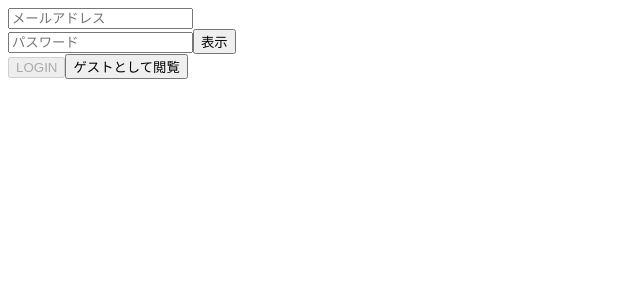
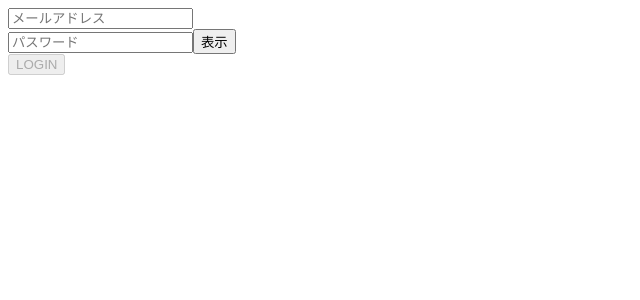
Before and after one commit to karin-tamura/tamura_karin_portfolio, a Next.js app: page /login in a window 1280 px wide. Shown: the top 300 px of the page, without its empty margins (0-640 px from the left). Built offline with nearby package versions, Linux system fonts and the light colour scheme.

Commit message:
fix:認証機能

```diff
--- a/package.json
+++ b/package.json
@@ -5,7 +5,7 @@
     "start": "next start"
   },
   "dependencies": {
-    "firebase": "^11.8.1",
+    "firebase": "^11.9.0",
     "firebase-admin": "^13.4.0",
     "next": "^15.3.3",
     "react": "^19.1.0",
--- a/src/features/auth/components/LoginForm.tsx
+++ b/src/features/auth/components/LoginForm.tsx
@@ -2,45 +2,29 @@
 
 import { useState } from 'react'
 import { useRouter } from 'next/navigation'
-import { signInWithEmailAndPassword, signInAnonymously } from 'firebase/auth'
+import { signInWithEmailAndPassword } from 'firebase/auth'
 import { auth } from '@/lib/firebase'
 
 export function LoginForm() {
   const [email, setEmail] = useState('')
   const [password, setPassword] = useState('')
   const [showPassword, setShowPassword] = useState(false)
-  const [error, setError] = useState('')
   const [loading, setLoading] = useState(false)
   const router = useRouter()
 
   const handleLogin = async (e: React.FormEvent) => {
     e.preventDefault()
-    setError('')
 
     if (!email || !password) {
-      setError('メールアドレスとパスワードを入力してください')
       return
     }
 
     setLoading(true)
     try {
       await signInWithEmailAndPassword(auth, email, password)
-      router.push('/')
+      router.push('/admin')
     } catch (err) {
-      setError('ログインに失敗しました。メールアドレスまたはパスワードを確認してください。')
-    } finally {
-      setLoading(false)
-    }
-  }
-
-  const handleGuestLogin = async () => {
-    setLoading(true)
-    setError('')
-    try {
-      await signInAnonymously(auth)
-      router.push('/')
-    } catch (err) {
-      setError('ゲストログインに失敗しました')
+      router.push('/not-found') // ログイン失敗時は 404 表示へ
     } finally {
       setLoading(false)
     }
@@ -78,8 +62,6 @@ export function LoginForm() {
         </button>
       </div>
 
-      {error && <p className="text-red-500 text-sm">{error}</p>}
-
       <button
         type="submit"
         disabled={loading || !email || !password}
@@ -87,15 +69,6 @@ export function LoginForm() {
       >
         {loading ? 'ログイン中...' : 'LOGIN'}
       </button>
-
-      <button
-        type="button"
-        onClick={handleGuestLogin}
-        disabled={loading}
-        className="text-sm text-blue-600 underline mt-2 disabled:opacity-50"
-      >
-        ゲストとして閲覧
-      </button>
     </form>
   )
 }
```
Also changed, not shown: src/middleware.ts (+6 -1 lines), 2 other files (tests, documents, lock files or other folders).
